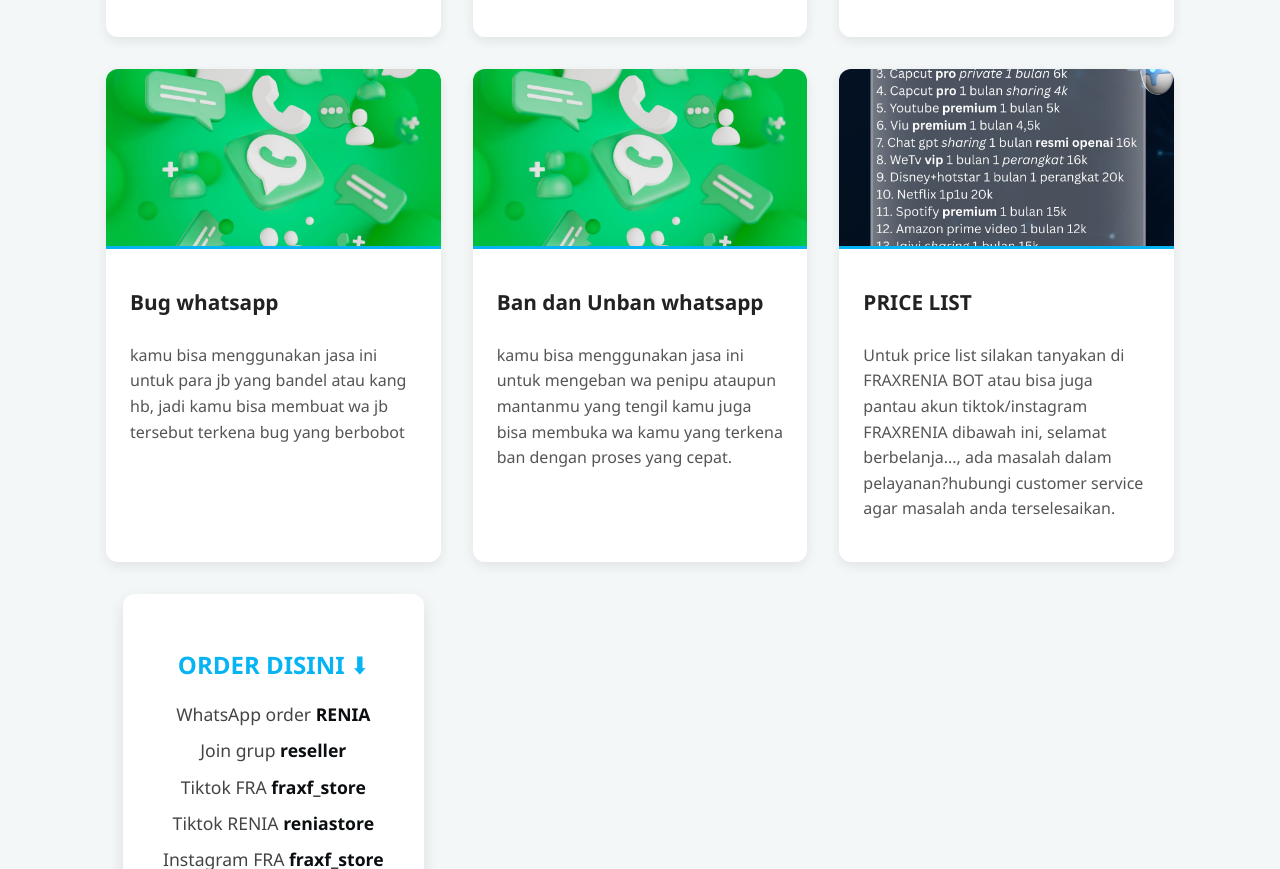
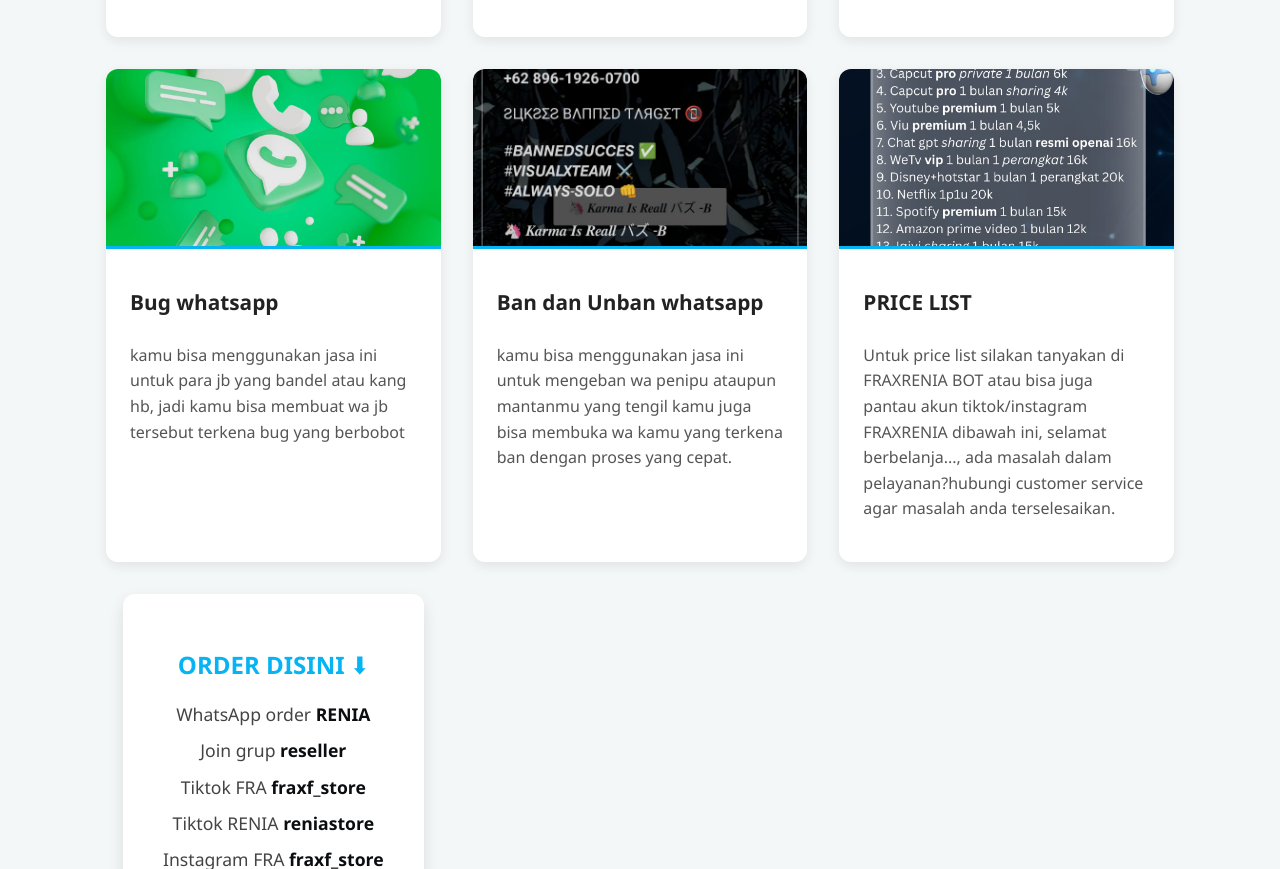
Before and after one commit to afraxy/FRAXRENIA, a plain HTML site: page index.html in a window 1280 px wide. Shown: the part 2090-2959 px from the top of the page. Drawn offline with Linux system fonts and the light colour scheme.

Commit message:
Update index.html

```diff
--- a/index.html
+++ b/index.html
@@ -328,7 +328,7 @@
         </article>
 
          <article class="product-card" tabindex="0">
-          <img src="nokos.jpg" alt="note" class="product-image" />
+          <img src="ban.jpg" alt="note" class="product-image" />
           <div class="product-content">
             <h3> Ban dan Unban whatsapp</h3>
             <p>kamu bisa menggunakan jasa ini untuk mengeban wa penipu ataupun mantanmu yang tengil kamu juga bisa membuka wa kamu yang terkena ban dengan proses yang cepat.</p>
```
